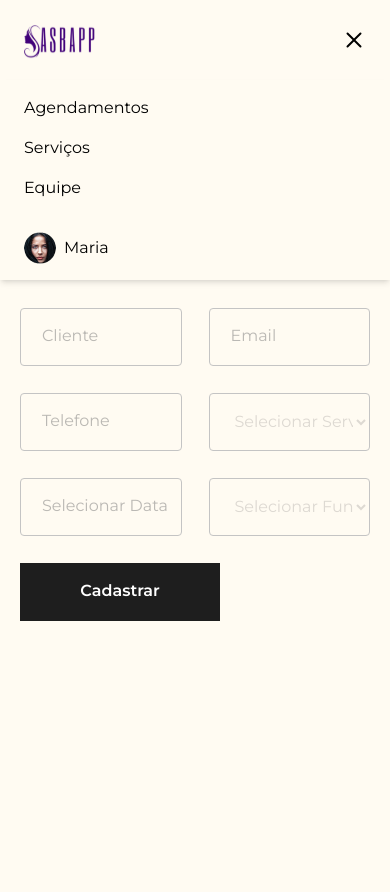
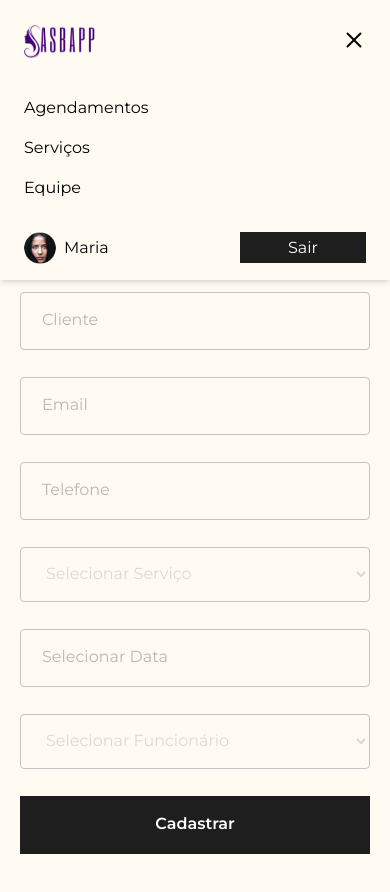
Before and after one commit to TIHeitorDS/SASBApp, a React (Vite) app in the folder frontend/: page /cadastrar-agendamento in a window 390 px wide. Both pictures are taken after a click on the button "Abrir menu". Shown: the top 892 px of the page. Built offline with nearby package versions, Linux system fonts and the light colour scheme.

Commit message:
feat: add logout link to Navbar and improve layout in Cadaster component

```diff
--- a/frontend/src/components/navbar.tsx
+++ b/frontend/src/components/navbar.tsx
@@ -137,13 +137,22 @@ export default function Navbar() {
           >
             Equipe
           </NavLink>
-          <div className="flex items-center gap-2 mt-4">
+          <div className="w-full flex items-center gap-2 mt-4">
             <img
               src={userProfile}
               alt="foto de perfil do usuário"
               className="w-8 h-8 rounded-full"
             />
             <p>Maria</p>
+
+            <div className="ml-auto">
+              <Link
+                to="/login"
+                className="bg-black text-white px-12 text-center py-1.5"
+              >
+                Sair
+              </Link>
+            </div>
           </div>
         </div>
       )}
--- a/frontend/src/ui/cadaster.tsx
+++ b/frontend/src/ui/cadaster.tsx
@@ -9,13 +9,15 @@ export default function Layout({
 }) {
   return (
     <div className="flex flex-col justify-center items-center gap-[27px]">
-      <p className="font-syne font-semibold text-4xl">{title}</p>
+      <p className="font-syne font-semibold text-2xl text-center lg:text-4xl">
+        {title}
+      </p>
 
-      <form action="" className="grid grid-cols-2 w-full gap-[27px]">
+      <form action="" className="grid lg:grid-cols-2 w-full gap-[27px]">
         {children}
       </form>
 
-      <div className="w-50 mr-auto">
+      <div className="w-full lg:w-50 mr-auto">
         <SubmitButton text="Cadastrar" theme="black" />
       </div>
     </div>
```
